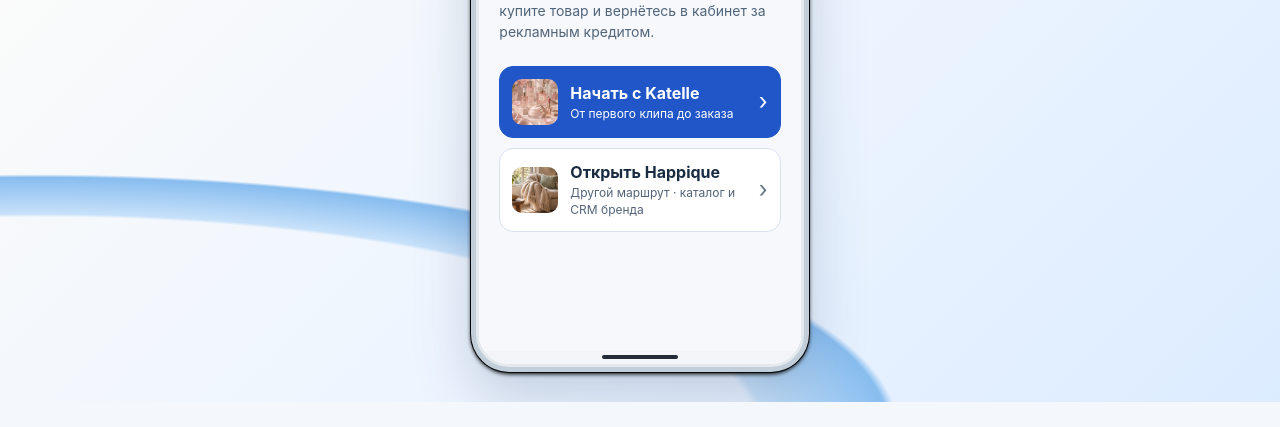
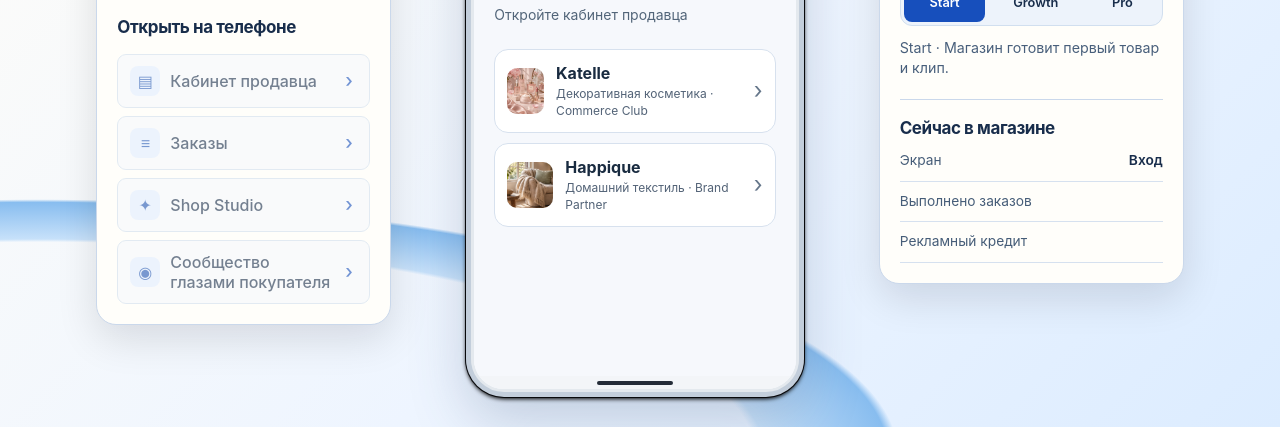
Before and after one commit to ivanovmvmail-a11y/vk-commerce-loop, a plain HTML site: page index.html in a window 1280 px wide. Shown: the part 398-825 px from the top of the page. Before the commit the page ends 800 px from the top, so only its background shows below. Drawn offline with Linux system fonts and the light colour scheme.

Commit message:
Restore previous demo navigation

```diff
--- a/index.html
+++ b/index.html
@@ -1,14 +1,14 @@
 <!doctype html>
-<html lang="ru"><head><base href="./releases/cb9e116e784eb3697a432ee3b4713bbbef886c1a/"><meta charset="utf-8"><meta name="viewport" content="width=device-width,initial-scale=1"><title>Commerce Club · Интерактивное демо</title><link rel="stylesheet" href="presentation.css"></head>
+<html lang="ru"><head><base href="./releases/fd3b2d637d70807e52e01f9d325dbb7a2c9d3b03/"><meta charset="utf-8"><meta name="viewport" content="width=device-width,initial-scale=1"><title>Commerce Club · Интерактивное демо</title><link rel="stylesheet" href="presentation.css"></head>
 <body><header class="top"><div class="identity"><b>VK</b> Commerce Club</div>
 <div class="shop-picker"><strong>Магазины</strong><div class="sellers" role="group" aria-label="Выбор продавца"><button data-shop="beauty" aria-pressed="true"><img width="30" height="30" src="studio/media/beauty-scene.webp" alt="">Katelle</button><button data-shop="home" aria-pressed="false"><img width="30" height="30" src="studio/media/home-scene.webp" alt="">Happique</button></div></div></header>
 <main class="stage"><section class="profile"><div class="profile-photo"><img id="scene" alt=""><div><small id="category"></small><h1 id="shop-name"></h1></div></div>
-<div class="profile-info"><h2>Перейти к экрану</h2><div class="routes"><button data-path="cabinet.html" data-hash="club"><span class="route-icon" aria-hidden="true">▤</span><span>Кабинет продавца</span></button><button data-path="cabinet.html" data-hash="orders"><span class="route-icon" aria-hidden="true">≡</span><span>Заказы</span></button><button data-path="studio/" data-hash="edit"><span class="route-icon" aria-hidden="true">✦</span><span>Shop Studio</span></button><button data-path="cabinet.html" data-hash="partner"><span class="route-icon" aria-hidden="true">◇</span><span>Brand Partners</span></button><button id="buyer-path" data-path="studio/" data-hash="store"><span class="route-icon" aria-hidden="true">◉</span><span>Сообщество глазами покупателя</span></button></div><p id="ready-note" hidden>Для открытия сообщества подтвердите готовность каталога.</p></div></section>
-<div class="device"><div class="glass"><div class="status" aria-hidden="true"><span>9:41</span><i></i><span class="battery"></span></div><section id="login" class="login"><div class="login-content"><p class="login-brand">Commerce Club</p><h2>Попробуйте оформить заказ</h2><p>Начните с Katelle. Вы опубликуете клип, купите товар и вернётесь в кабинет за рекламным кредитом.</p>
+<div class="profile-info"><h2>Открыть на телефоне</h2><div class="routes"><button data-path="cabinet.html" data-hash="club"><span class="route-icon" aria-hidden="true">▤</span><span>Кабинет продавца</span></button><button data-path="cabinet.html" data-hash="orders"><span class="route-icon" aria-hidden="true">≡</span><span>Заказы</span></button><button data-path="studio/" data-hash="edit"><span class="route-icon" aria-hidden="true">✦</span><span>Shop Studio</span></button><button data-path="cabinet.html" data-hash="partner"><span class="route-icon" aria-hidden="true">◇</span><span>Brand Partners</span></button><button id="buyer-path" data-path="studio/" data-hash="store"><span class="route-icon" aria-hidden="true">◉</span><span>Сообщество глазами покупателя</span></button></div><p id="ready-note" hidden>Для открытия сообщества подтвердите готовность каталога.</p></div></section>
+<div class="device"><div class="glass"><div class="status" aria-hidden="true"><span>9:41</span><i></i><span class="battery"></span></div><section id="login" class="login"><div class="login-content"><p class="login-brand">Commerce Club</p><h2>Выберите магазин</h2><p>Откройте кабинет продавца</p>
 <div class="login-options">
-<button data-login="beauty"><img src="studio/media/beauty-scene.webp" alt=""><span><strong>Начать с Katelle</strong><small>От первого клипа до заказа</small></span></button>
-<button data-login="home"><img src="studio/media/home-scene.webp" alt=""><span><strong>Открыть Happique</strong><small>Другой маршрут · каталог и CRM бренда</small></span></button>
-</div></div></section><div id="guide" class="guide" hidden><p aria-live="polite" id="guide-text"></p><button type="button" id="locate">Показать где</button></div><iframe hidden id="phone" title="Интерактивный магазин VK" allow="fullscreen"></iframe><div class="chin" aria-hidden="true"><i></i></div></div></div>
+<button data-login="beauty"><img src="studio/media/beauty-scene.webp" alt=""><span><strong>Katelle</strong><small>Декоративная косметика · Commerce Club</small></span></button>
+<button data-login="home"><img src="studio/media/home-scene.webp" alt=""><span><strong>Happique</strong><small>Домашний текстиль · Brand Partner</small></span></button>
+</div></div></section><iframe hidden id="phone" title="Интерактивный магазин VK" allow="fullscreen"></iframe><div class="chin" aria-hidden="true"><i></i></div></div></div>
 <aside class="panel"><div class="panel-heading"><h2 id="mode-title">Уровень продавца</h2><output id="mode" for="level-control"></output></div>
 <input id="level-control" aria-label="Пример уровня продавца" type="range" min="0" max="2" step="1" value="0">
 <div class="stops" role="group" aria-label="Пример уровня"><button data-step="0">Start</button><button data-step="1">Growth</button><button data-step="2">Pro</button></div>
```
